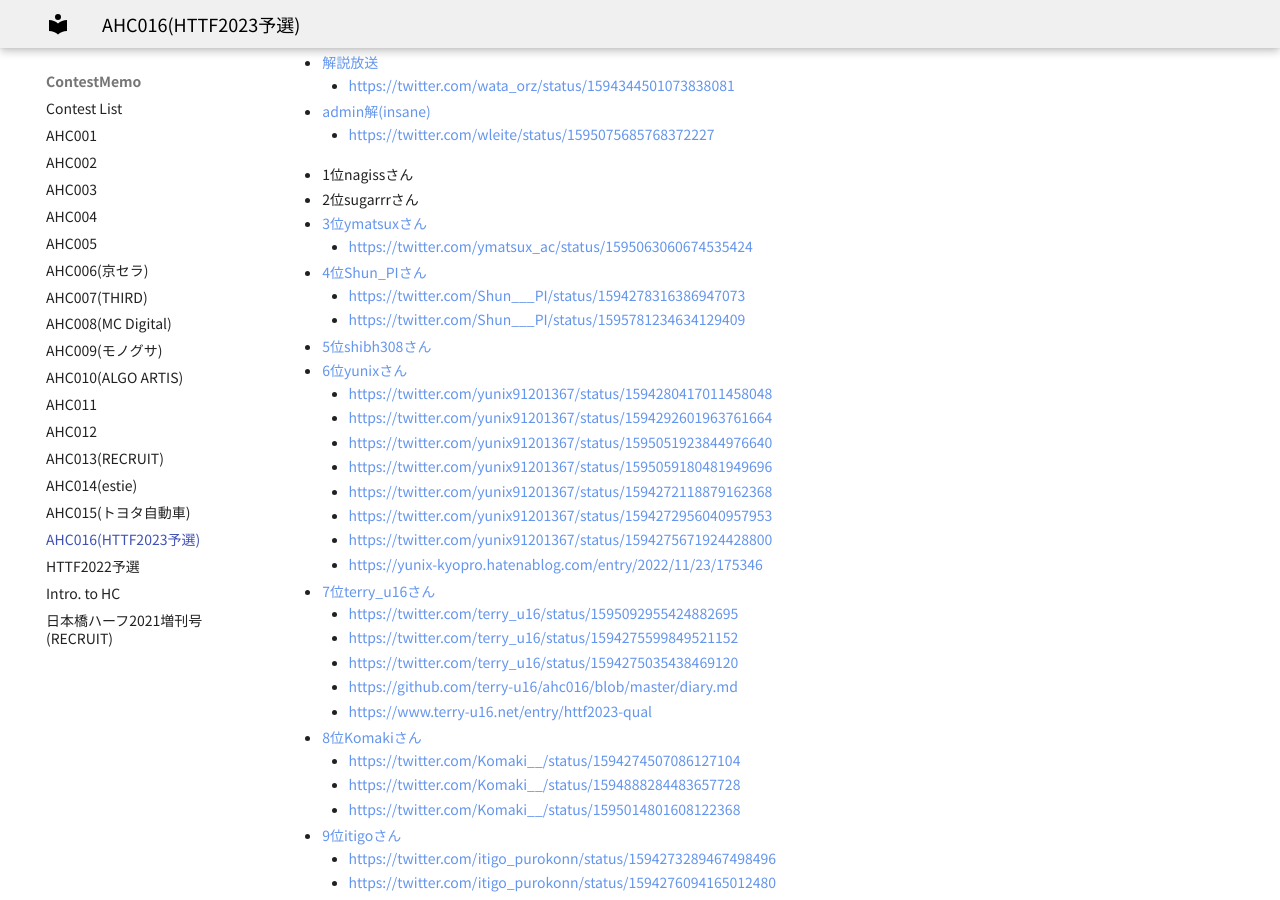
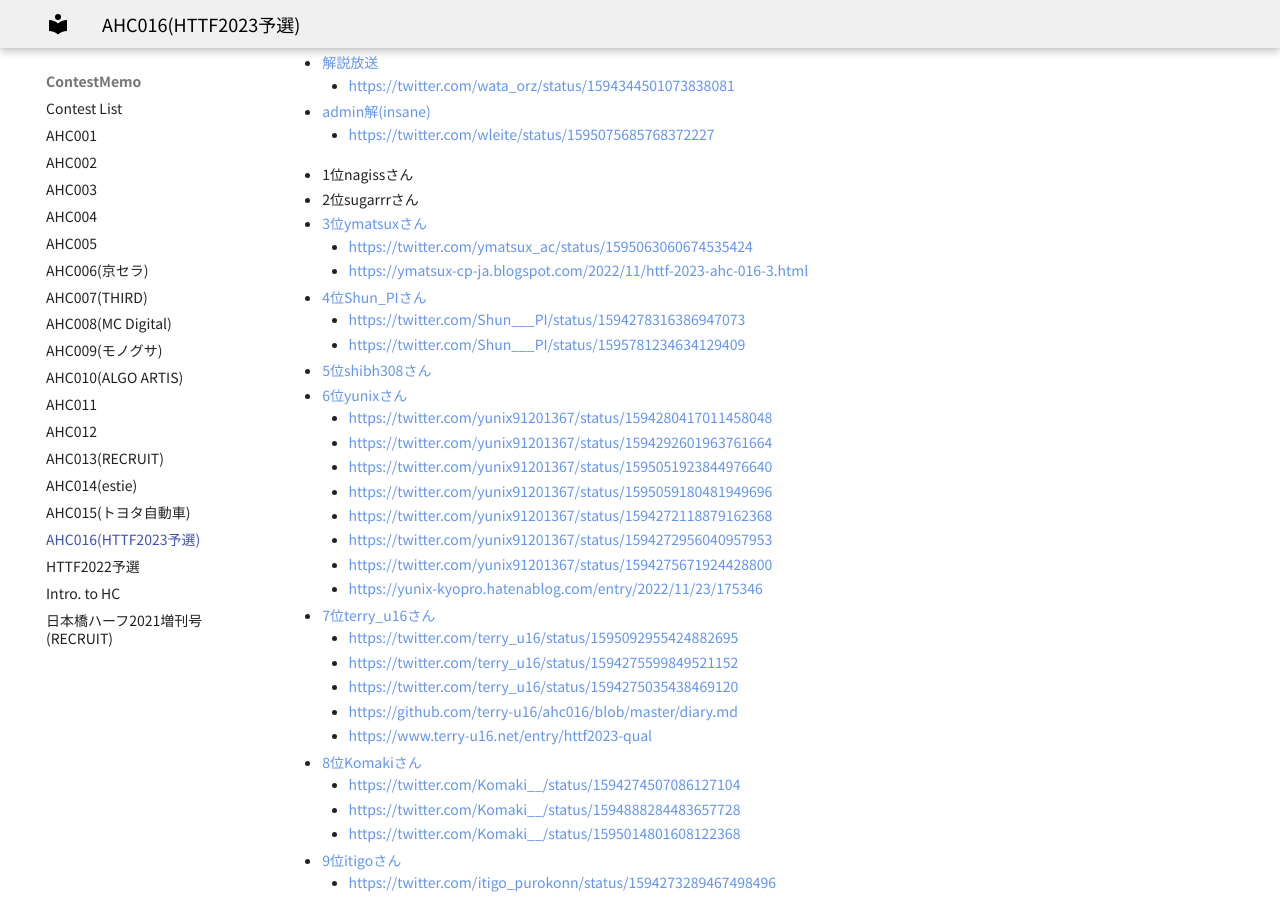
Before and after one commit to jetbead/AtCoderHeuristicContestMemo, an MkDocs documentation site: the page built from docs/ContestMemo/ahc016.md, in a window 1280 px wide and 900 px high, scrolled down 6447 px. Built offline with MkDocs 1.6.1 and Material for MkDocs 9.7.7, drawn with Linux system fonts in a browser that asks for light colours; some web fonts are replaced; some of the changed lines change nothing that is shown.

Commit message:
Update ahc016.md

```diff
--- a/docs/ContestMemo/ahc016.md
+++ b/docs/ContestMemo/ahc016.md
@@ -289,6 +289,7 @@
 - 2位sugarrrさん
 - [3位ymatsuxさん](https://twitter.com/ymatsux_ac/status/1594271978479046656)
   - https://twitter.com/ymatsux_ac/status/1595063060674535424
+  - https://ymatsux-cp-ja.blogspot.com/2022/11/httf-2023-ahc-016-3.html
 - [4位Shun_PIさん](https://twitter.com/Shun___PI/status/1594272091955953664)
   - https://twitter.com/Shun___PI/status/1594278316386947073
   - https://twitter.com/Shun___PI/status/1595781234634129409
```
